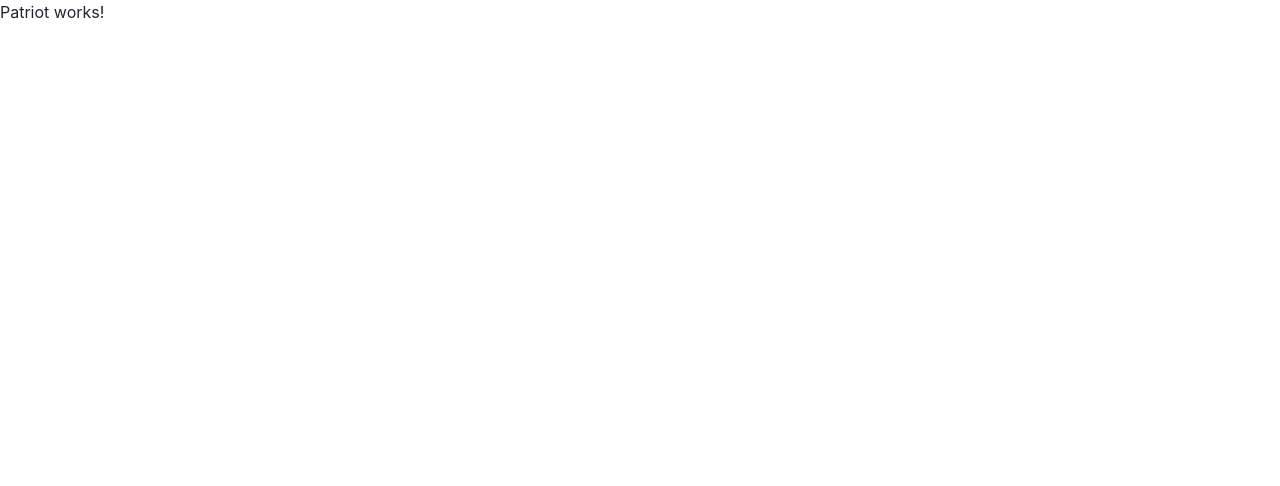
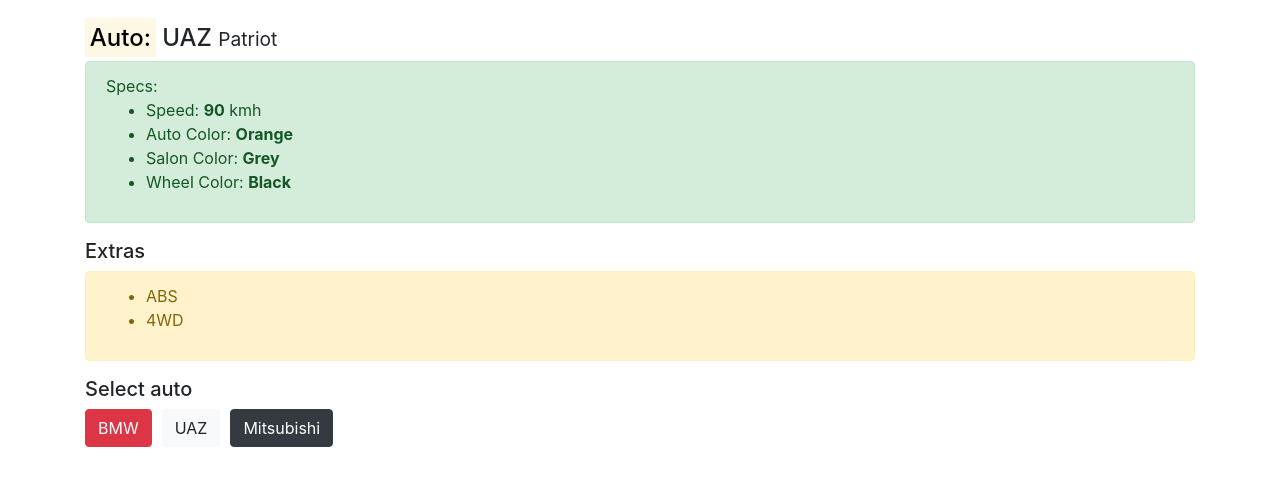
Before and after one commit to kyberorg-lab/ang, an Angular app in the folder webapp/: page / in a window 1280 px wide. Shown: the top 486 px of the page. Built offline with nearby package versions, Linux system fonts and the light colour scheme.

Commit message:
Added buttons and onClick

```diff
--- a/webapp/src/app/components/car/car.component.css
+++ b/webapp/src/app/components/car/car.component.css
@@ -0,0 +1,3 @@
+button {
+    margin-right: 10px;
+}
--- a/webapp/src/app/components/car/car.component.html
+++ b/webapp/src/app/components/car/car.component.html
@@ -1 +1,28 @@
-<p>{{model}} works!</p>
+<div class="container">
+    <br>
+    <h4>
+        <mark>Auto:</mark>
+        {{name}}
+        <small>{{model}}</small>
+    </h4>
+    <div class="alert alert-success">
+        Specs:
+        <ul>
+            <li>Speed: <strong>{{speed}}</strong> kmh</li>
+            <li>Auto Color: <strong>{{colors.car}}</strong></li>
+            <li>Salon Color: <strong>{{colors.salon}}</strong></li>
+            <li>Wheel Color: <strong>{{colors.wheels}}</strong></li>
+        </ul>
+    </div>
+    <h5>Extras</h5>
+    <div class="alert alert-warning">
+        <ul>
+            <li *ngFor="let opt of options"> {{opt}}</li>
+        </ul>
+    </div>
+
+    <h5>Select auto</h5>
+    <button class="btn btn-danger" (click)="onAutoSelect('BMW')">BMW</button>
+    <button class="btn btn-light" (click)="onAutoSelect('UAZ')">UAZ</button>
+    <button class="btn btn-dark" (click)="onAutoSelect('Mitsubishi')">Mitsubishi</button>
+</div>
--- a/webapp/src/app/components/car/car.component.ts
+++ b/webapp/src/app/components/car/car.component.ts
@@ -13,7 +13,7 @@
     colors: Colors;
     engine: {
         volume: number,
-        fuel: string,
+        fuel: Fuel,
     };
     options: string[];
 
@@ -31,9 +31,56 @@
         };
         this.engine = {
             volume: 2.7,
-            fuel: 'bensin'
+            fuel: Fuel.BENSIN
         };
         this.options = ['ABS', '4WD'];
+    }
+
+    onMitsubishiSelect(): void {
+
+    }
+
+    onAutoSelect(auto: string): void {
+        switch (auto) {
+            case 'BMW': {
+                this.name = 'BMW';
+                this.speed = 270;
+                this.model = 'X5';
+                this.colors = {
+                    car: 'Black',
+                    salon: 'Green',
+                    wheels: 'Black'
+                };
+                this.engine = {
+                    volume: 4.7,
+                    fuel: Fuel.DIESEL
+                };
+                this.options = ['ABS', '4WD', 'AutoPilot'];
+                break;
+            }
+
+            case 'Mitsubishi': {
+                this.name = 'Mitsubishi';
+                this.speed = 200;
+                this.model = 'Pajero';
+                this.colors = {
+                    car: 'Black',
+                    salon: 'Grey',
+                    wheels: 'White'
+                };
+                this.engine = {
+                    volume: 3.2,
+                    fuel: Fuel.DIESEL
+                };
+                this.options = ['ABS', '4WD', 'SuperSelect'];
+                break;
+            }
+
+            case 'UAZ': {
+                this.ngOnInit();
+                break;
+            }
+        }
     }
 }
 
@@ -42,3 +89,8 @@
     salon: string;
     wheels: string;
 }
+
+enum Fuel {
+    BENSIN,
+    DIESEL
+}
```
